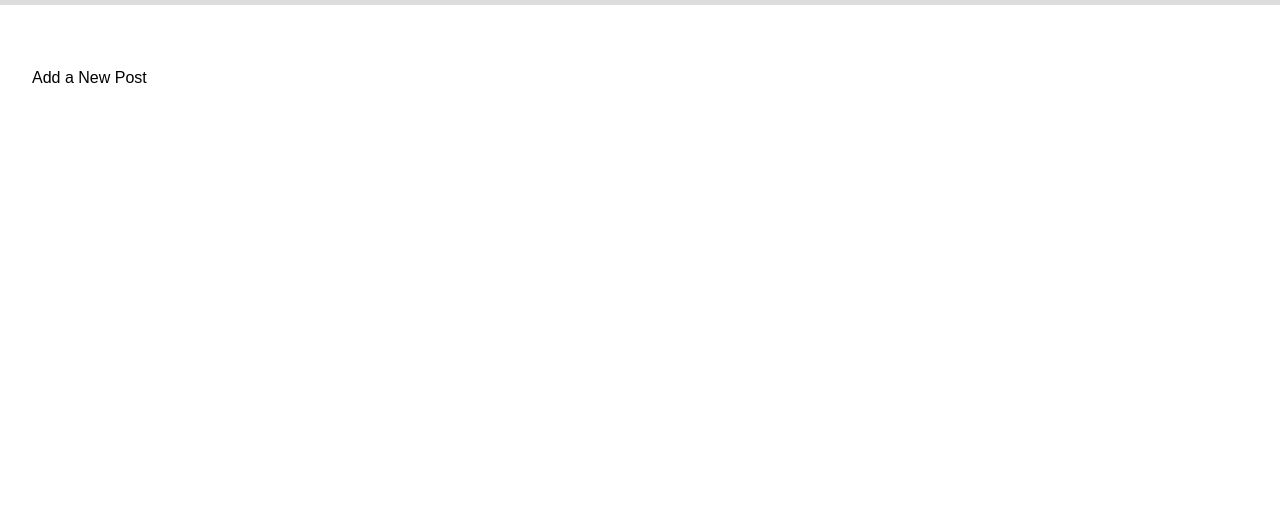
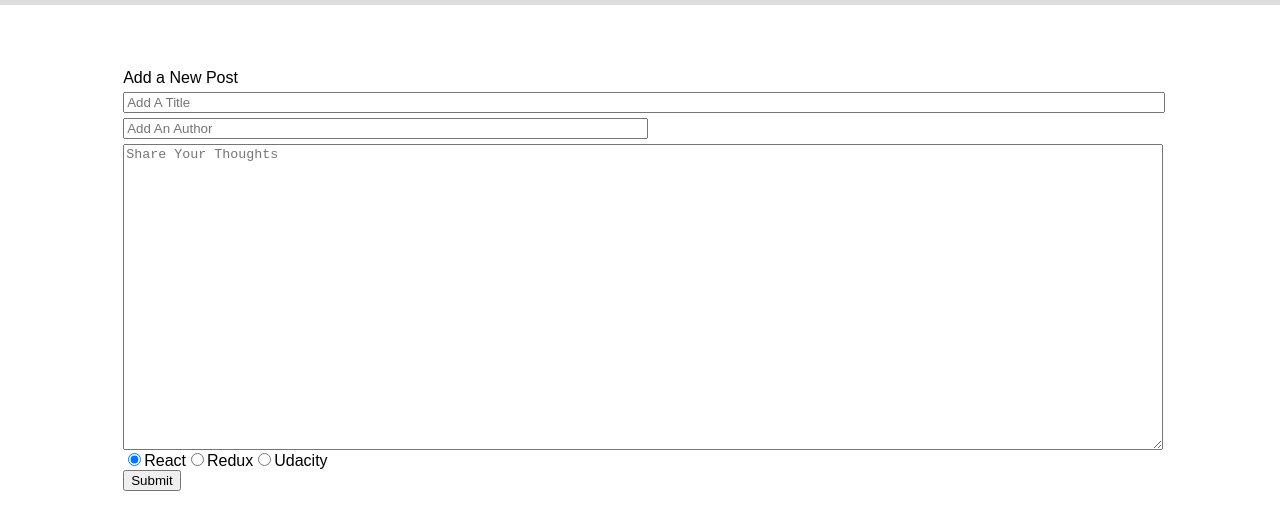
Before and after one commit to jonslucas/nd-Readable, a React app: page /posts/add in a window 1280 px wide. Shown: the part 70-600 px from the top of the page. Built offline with nearby package versions, Linux system fonts and the light colour scheme.

Commit message:
feat: Built out new/edit post view with styling.

```diff
--- a/src/components/App.css
+++ b/src/components/App.css
@@ -26,3 +26,28 @@
 .container {
   padding: 2em 2em;
 }
+
+.post-input {
+  width: 85%;
+  margin-left: 7.5%;
+}
+
+.post-input-title {
+  display: block;
+  width: 100%;
+  margin: .5% 0;
+}
+
+.post-input-author {
+  display: block;
+  width: 50%;
+  margin: .5% 0;
+}
+
+.post-input-content {
+  display: block;
+  height: 300px;
+  width: 100%;
+  overflow: auto;
+
+}
--- a/src/components/PostEdit.js
+++ b/src/components/PostEdit.js
@@ -1,12 +1,87 @@
-import React from 'react';
+import React, { Component } from 'react';
+import { connect } from 'react-redux';
+import { Redirect } from 'react-router-dom';
+import { addPost } from '../actions';
+import uuidv4 from 'uuid/v4';
 
 
-const PostEdit = (props) => {
-  return (
-    <div>
-      Add a New Post
-    </div>
-  );
+const mapStateToProps = (state, ownProps) => {
+  const { postId } = ownProps.match.params;
+  return {
+    post: state.posts[postId] || {}
+  };
 }
 
-export default PostEdit
+const mapDispatchToProps = (dispatch) => {
+  return {
+    submit: (post) => dispatch(addPost(post))
+  }
+}
+class PostEdit extends Component {
+
+  state = {
+    category: this.props.post.category || 'react'
+  }
+
+  catChange = (e) => {
+    this.setState({category: e.target.value});
+  }
+
+  render() {
+    const { post, submit } = this.props;
+    let { title, author, body, voteScore } = post;
+    console.log(JSON.stringify(post, null, 2));
+
+    return (
+      <div className='post-input'>
+        Add a New Post
+        <form>
+          <input className='post-input-title' type='text' name='title'
+            placeholder='Add A Title' ref={i=>title=i} defaultValue={title} />
+          <input className='post-input-author' type='text' name='author'
+            placeholder='Add An Author' ref={i=>author=i} defaultValue={author} />
+          <textarea className='post-input-content'
+            placeholder='Share Your Thoughts' defaultValue={body}
+            name='content' spellCheck ref={i=>body=i} ></textarea>
+          <div className='categorySelect'>
+            <label>
+              <input type='radio' id='cat1' name='category' onChange={this.catChange}
+                value='react' checked={this.state.category==='react'} ></input>
+                React
+            </label>
+            <label>
+              <input type='radio' id='cat2' name='category' onChange={this.catChange}
+                value='redux' checked={this.state.category==='redux'} ></input>
+                Redux
+            </label>
+            <label>
+              <input type='radio' id='cat3' name='category' onChange={this.catChange}
+                value='udacity' checked={this.state.category==='udacity'} ></input>
+                Udacity
+            </label>
+          </div>
+
+          <button className='post-input-button' onClick={(e)=>{
+            e.preventDefault();
+            const p = {
+              id: post.id || uuidv4(),
+              title: title.value,
+              author: author.value,
+              body: body.value,
+              voteScore: voteScore || 0,
+              category: this.state.category,
+              createTime: Date.now(),
+            };
+            console.log(JSON.stringify(p, null, 2));
+            submit(p);
+            // TODO: Implement redirect to PostDetail view.
+
+          }} > Submit </button>
+        </form>
+
+      </div>
+    );
+  }
+}
+
+export default connect(mapStateToProps, mapDispatchToProps)(PostEdit);
```
